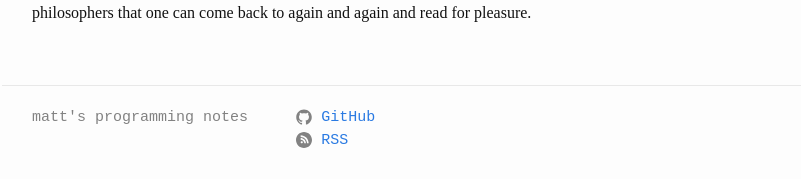
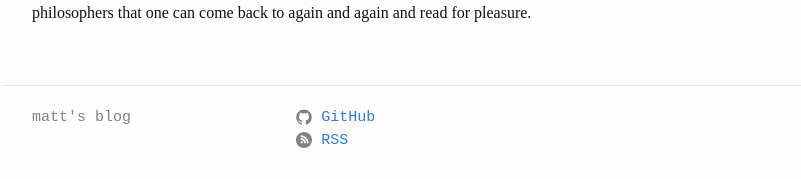
Before and after one commit to mattsteadman/mattsteadman.github.io, a Jekyll site: the page built from _posts/2026-02-15-Kaufmann-Nietzsche.md, in a window 1280 px wide and 900 px high, scrolled down 11867 px. Shown: the part 718-897 px from the top of the window, without its empty margins (238-1039 px from the left). Built offline with Jekyll 4.4.1, drawn with Linux system fonts in a browser that asks for light colours.

Commit message:
blog title

```diff
--- a/_config.yml
+++ b/_config.yml
@@ -1,6 +1,6 @@
-title: matt's programming notes
+title: matt's blog
 description: >
-    Notes on programming
+    matt's blog
 url: "https://mattsteadman.github.io"
 github_username:  mattsteadman
 
```
Also changed, not shown: _layouts/page_without_title.html (+4 -4 lines).
